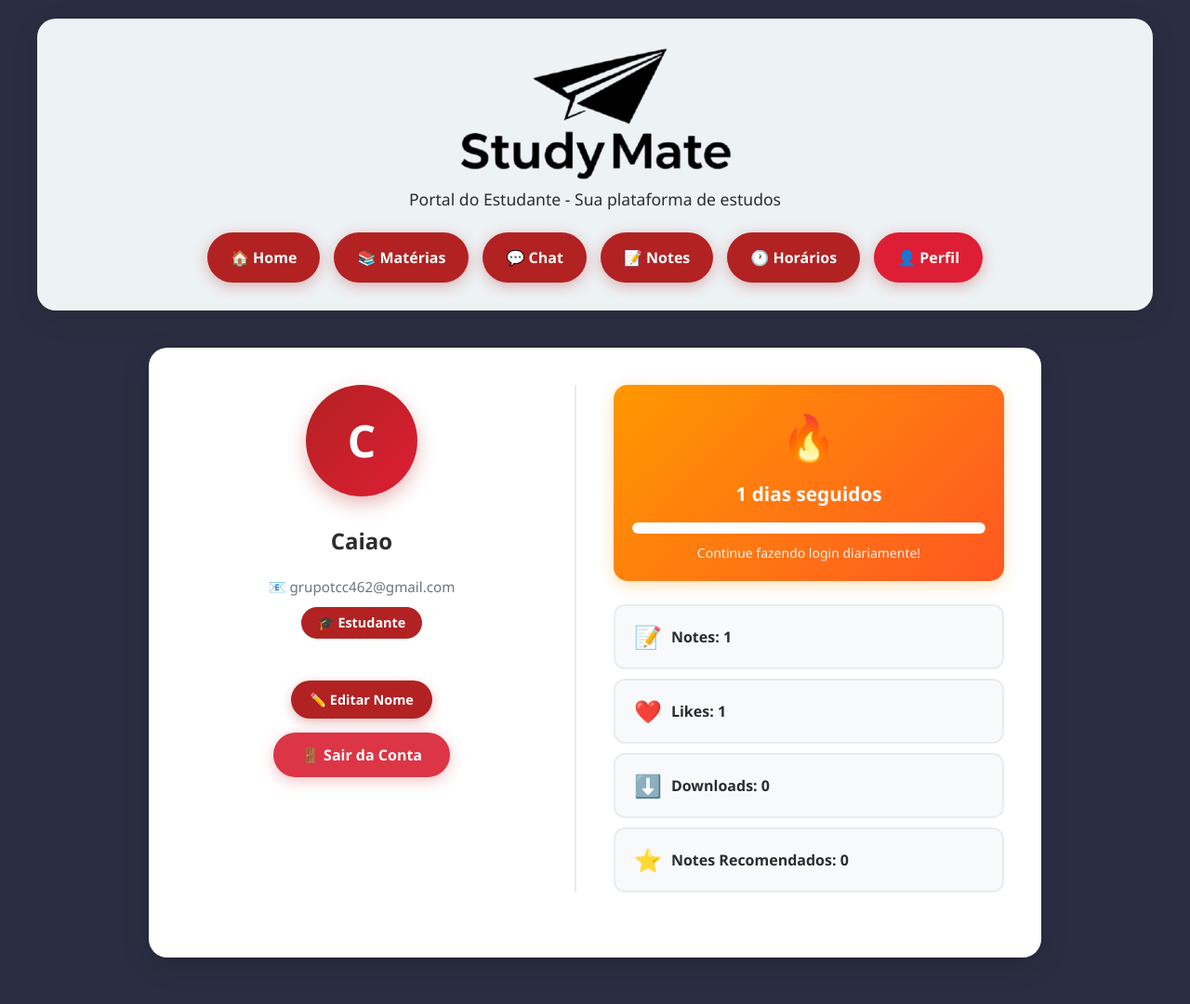
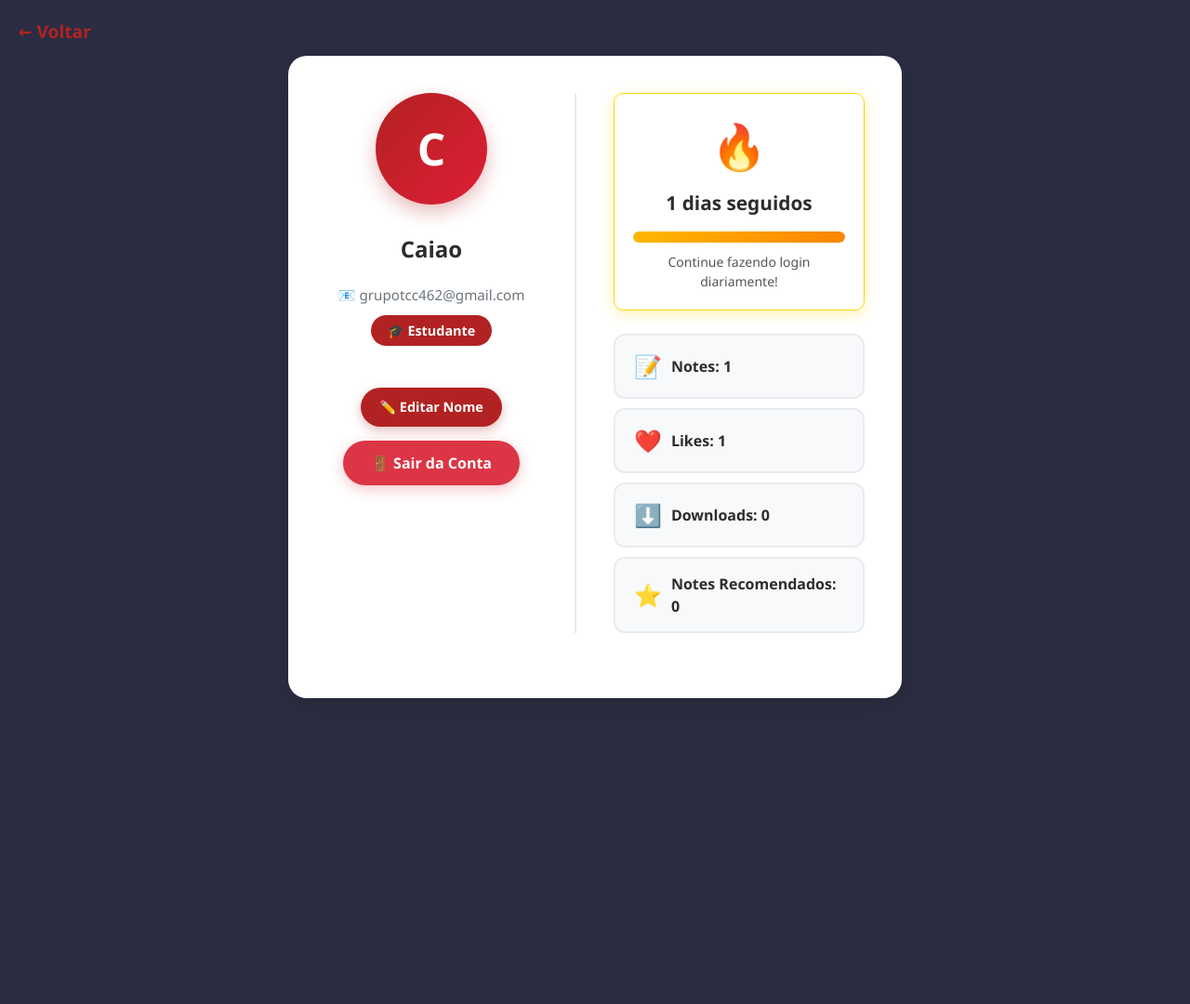
Before and after one commit to GrupoTcc462/StudyMate, a Django app: page /perfil/ in a window 1280 px wide. Shown: the whole page at 93% size. After the commit the page ends 751 px from the top, so only its background shows below. Run offline with Django 5.2, Linux system fonts and the light colour scheme; a user stored in the database is signed in; data comes from the database, SQL or seed files in the repository; both versions use the stored data as it was after the commit.

Commit message:
Pefil semi

```diff
--- a/perfil/templates/perfil/perfil.html
+++ b/perfil/templates/perfil/perfil.html
@@ -11,7 +11,6 @@
             --primary: rgb(178, 34, 34);
             --primary-dark: rgb(222, 30, 53);
             --background: rgb(43, 45, 66);
-            --card-bg: #ffffff;
         }
 
         * {
@@ -27,78 +26,47 @@
             color: #2c2c2c;
         }
 
-        .header {
-            background: rgb(237, 242, 244);
-            backdrop-filter: blur(10px);
-            border-radius: 20px;
-            padding: 30px;
-            margin: 20px auto;
-            max-width: 1200px;
-            box-shadow: 0 8px 30px rgba(0,0,0,0.1);
-            text-align: center;
+        /* BOTÃO DE VOLTAR (CANTO SUPERIOR ESQUERDO) */
+        .voltar-btn {
+            position: fixed;
+            top: 20px;
+            left: 20px;
+            background: transparent;
+            border: none;
+            font-size: 1.2rem;
+            color: var(--primary);
+            cursor: pointer;
+            transition: 0.2s;
+            z-index: 1000;
+            font-weight: 600;
         }
 
-        .header h4 {
-            color: #2c2c2c;
-            font-size: 1.1rem;
-            margin-top: 10px;
-            font-weight: 400;
-        }
-
-        /* ========================================
-           NAVBAR UNIFICADA (TODAS AS ABAS)
-        ======================================== */
-        .nav {
-            display: flex;
-            justify-content: center;
-            gap: 15px;
-            flex-wrap: wrap;
-            margin-top: 25px;
-        }
-
-        .nav-btn, .nav a {
-            background: var(--primary);
-            border: none;
-            padding: 15px 25px;
-            border-radius: 50px;
-            cursor: pointer;
-            font-size: 1rem;
-            font-weight: 600;
-            color: white;
-            transition: all 0.3s ease;
-            box-shadow: 0 4px 15px rgba(178, 34, 34, 0.3);
-            text-decoration: none;
-            display: inline-block;
-        }
-
-        .nav-btn:hover, .nav a:hover {
-            background: var(--primary-dark);
-            transform: translateY(-2px);
-            box-shadow: 0 6px 20px rgba(178, 34, 34, 0.4);
-            color: white;
-        }
-
-        .nav a.active {
-            background: var(--primary-dark);
+        .voltar-btn:hover {
+            color: #ff7043;
+            transform: translateX(-3px);
         }
 
         .container {
             max-width: 1000px;
             margin: 0 auto;
             padding: 20px;
+            padding-top: 60px; /* Espaço para o botão voltar */
         }
 
-        /* ========================================
-           LAYOUT MODAL EM DUAS COLUNAS
-        ======================================== */
+        /* MODAL CENTRALIZADO COM FUNDO BRANCO AMPLIADO */
         .profile-modal {
             background: white;
             border-radius: 20px;
             padding: 40px;
             box-shadow: 0 8px 30px rgba(0,0,0,0.15);
             margin-bottom: 30px;
+            width: 660px; /* AMPLIADO: de 600px para 660px */
+            max-width: 95%;
+            margin-left: auto;
+            margin-right: auto;
         }
 
+        /* LAYOUT EM DUAS COLUNAS */
         .profile-grid {
             display: grid;
             grid-template-columns: 1fr 1fr;
@@ -255,15 +223,17 @@
             justify-content: center;
         }
 
-        /* FREQUÊNCIA (STREAK) */
+        /* FREQUÊNCIA COM FUNDO TRANSLÚCIDO E BORDAS DOURADAS */
         .streak-container {
-            background: linear-gradient(135deg, #ff9800 0%, #ff5722 100%);
-            color: white;
+            background: rgba(255, 255, 255, 0.15);
+            border: 1.5px solid gold;
+            border-radius: 10px;
             padding: 20px;
-            border-radius: 15px;
             text-align: center;
+            backdrop-filter: blur(4px);
+            color: #2c2c2c;
             margin-bottom: 25px;
-            box-shadow: 0 4px 15px rgba(255, 152, 0, 0.3);
+            box-shadow: 0 4px 15px rgba(255, 215, 0, 0.3);
         }
 
         .streak-icon {
@@ -277,19 +247,20 @@
             font-weight: 700;
             display: block;
             margin-bottom: 15px;
+            color: #2c2c2c;
         }
 
         .streak-bar {
             width: 100%;
             height: 12px;
-            background: rgba(255,255,255,0.3);
+            background: rgba(0, 0, 0, 0.1);
             border-radius: 20px;
             overflow: hidden;
         }
 
         .streak-progress {
             height: 12px;
-            background: white;
+            background: linear-gradient(90deg, #ffb703, #fb8500);
             border-radius: 20px;
             transition: width 0.3s ease;
         }
@@ -387,45 +358,18 @@
                 font-size: 1.3rem;
             }
 
-            .nav {
-                gap: 8px;
-            }
-
-            .nav-btn, .nav a {
-                padding: 12px 18px;
-                font-size: 0.9rem;
+            .voltar-btn {
+                font-size: 1rem;
             }
         }
     </style>
 </head>
 <body>
-    <!-- ========================================
-         HEADER COM NAVBAR UNIFICADA
-    ======================================== -->
-    <div class="header">
-        <img src="{% static 'study/img/logoStudyMate.png' %}" height="144px" width="293" alt="StudyMate Logo">
-        <h4>Portal do Estudante - Sua plataforma de estudos</h4>
-
-        <!-- NAVBAR UNIFICADA (VISÍVEL EM TODAS AS ABAS) -->
-        <div class="nav">
-            <a href="{% url 'study:home' %}">🏠 Home</a>
-            <a href="{% url 'study:home' %}#materias">📚 Matérias</a>
-            <a href="{% url 'study:home' %}#chat">💬 Chat</a>
-            <a href="{% url 'notes:list' %}">📝 Notes</a>
-            <a href="{% url 'study:home' %}#horarios">🕐 Horários</a>
-
-            {% if user.is_authenticated %}
-                <a href="{% url 'perfil:perfil' %}" class="active">👤 Perfil</a>
-            {% else %}
-                <a href="{% url 'accounts:login' %}">🔐 Login</a>
-            {% endif %}
-        </div>
-    </div>
+    <!-- BOTÃO DE VOLTAR (SEM NAVBAR) -->
+    <button class="voltar-btn" onclick="window.history.back()">← Voltar</button>
 
     <div class="container">
-        <!-- ========================================
-             MODAL CENTRALIZADO EM DUAS COLUNAS
-        ======================================== -->
+        <!-- MODAL CENTRALIZADO EM DUAS COLUNAS -->
         <div class="profile-modal">
             <div class="profile-grid">
                 <!-- COLUNA ESQUERDA: Foto + Nome + Logout -->
@@ -472,14 +416,14 @@
 
                 <!-- COLUNA DIREITA: Frequência + Ações -->
                 <div class="profile-right">
-                    <!-- FREQUÊNCIA (STREAK) -->
+                    <!-- FREQUÊNCIA (STREAK) COM NOVO ESTILO -->
                     <div class="streak-container">
                         <span class="streak-icon">🔥</span>
                         <span class="streak-text">{{ streak_count }} dias seguidos</span>
                         <div class="streak-bar">
                             <div class="streak-progress" style="width: {{ streak_progress }}%;"></div>
                         </div>
-                        <small style="display: block; margin-top: 10px; opacity: 0.9;">
+                        <small style="display: block; margin-top: 10px; opacity: 0.8;">
                             Continue fazendo login diariamente!
                         </small>
                     </div>
```
Also changed, not shown: notes/templates/notes/notes_list.html (+5 -5 lines), db.sqlite3, perfil/migrations/0001_initial.py, perfil/migrations/0002_auto_20251110_2205.py (added).
